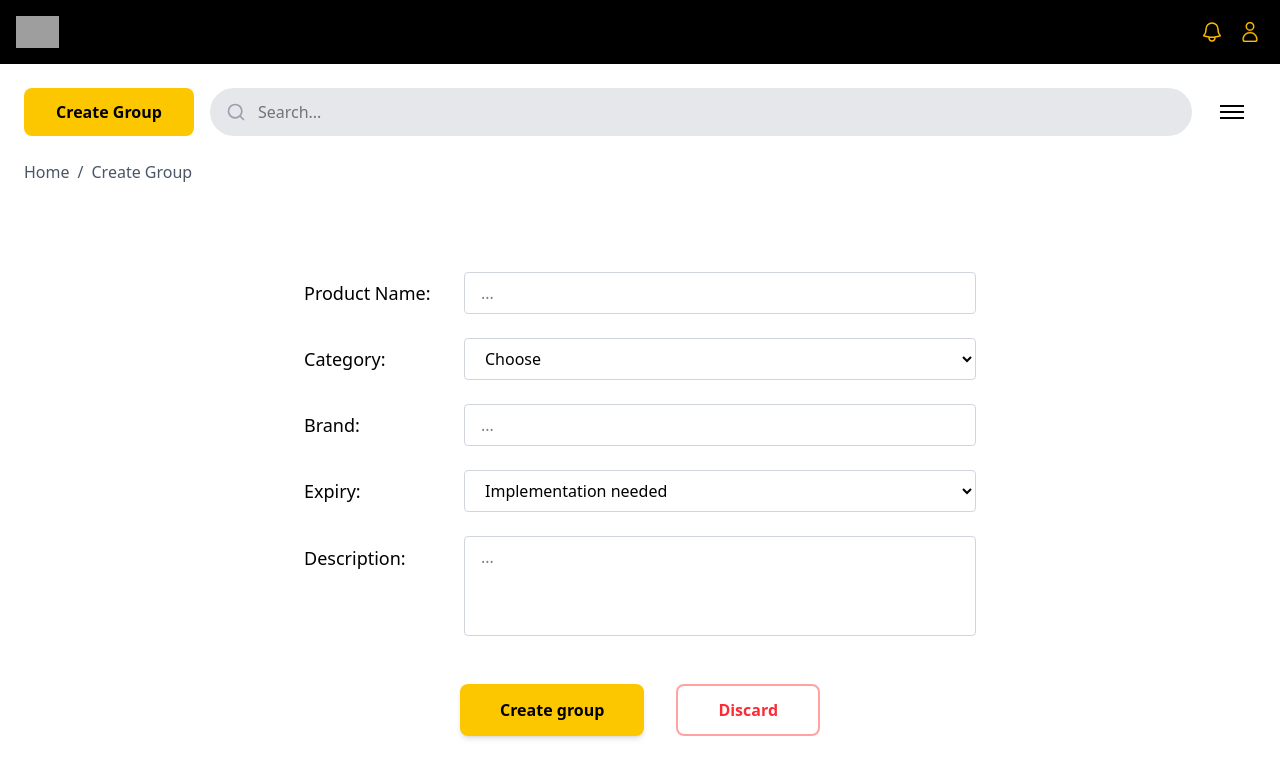
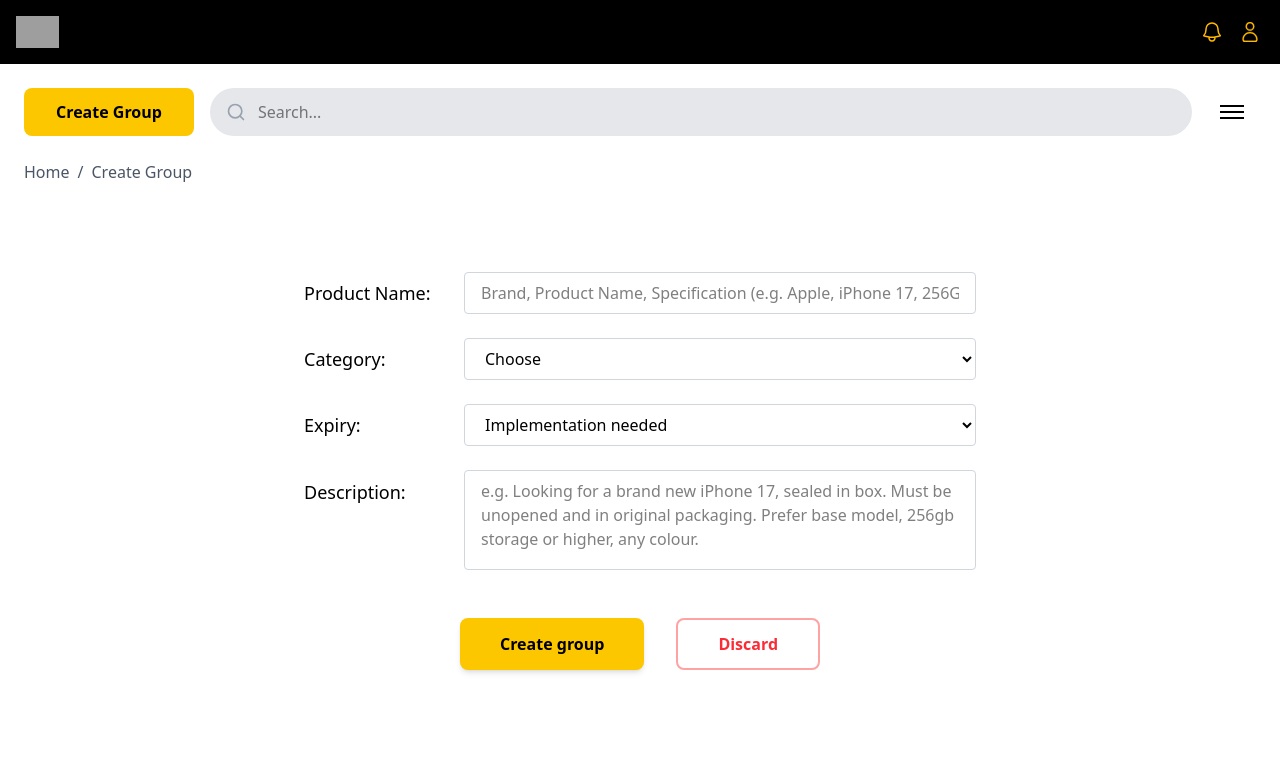
Before and after one commit to milckque/IT-Project-Group-54, a React (Vite) app in the folder purchase-partners/: page /create-group in a window 1280 px wide. Shown: the top 778 px of the page. Built offline with nearby package versions, Linux system fonts and the light colour scheme; grey boxes are pictures that could not be loaded.

Commit message:
revised creation of buying groups, changing fields and placeholders

```diff
--- a/purchase-partners/src/pages/create-group/create-group.tsx
+++ b/purchase-partners/src/pages/create-group/create-group.tsx
@@ -76,7 +76,7 @@ function CreateGroup() {
                             <input
                                 type="text"
                                 className="flex-1 border border-gray-300 rounded px-4 py-2 focus:outline-none focus:ring-2 focus:ring-purple-400"
-                                placeholder="..."
+                                placeholder="Brand, Product Name, Specification (e.g. Apple, iPhone 17, 256GB)"
                                 id="productName"
                                 name="productName"
                                 required
@@ -99,18 +99,6 @@ function CreateGroup() {
                             </select>
                         </div>
 
-                        {/* Brand */}
-                        <div className="flex items-center">
-                            <label className="w-40 text-left text-lg font-normal">Brand:</label>
-                            <input
-                                type="text"
-                                className="flex-1 border border-gray-300 rounded px-4 py-2 focus:outline-none focus:ring-2 focus:ring-purple-400"
-                                placeholder="..."
-                                id="brand"
-                                name="brand"
-                            />
-                        </div>
-
                         {/* Expiry */}
                         <div className="flex items-center">
                             <label className="w-40 text-left text-lg font-normal">Expiry:</label>
@@ -125,7 +113,7 @@ function CreateGroup() {
                             <label className="w-40 text-left text-lg font-normal pt-2">Description:</label>
                             <textarea
                                 className="flex-1 border border-gray-300 rounded px-4 py-2 min-h-[100px] focus:outline-none focus:ring-2 focus:ring-purple-400 resize-none"
-                                placeholder="..."
+                                placeholder="e.g. Looking for a brand new iPhone 17, sealed in box. Must be unopened and in original packaging. Prefer base model, 256gb storage or higher, any colour."
                                 id="description"
                                 name="description"
                             />
```
